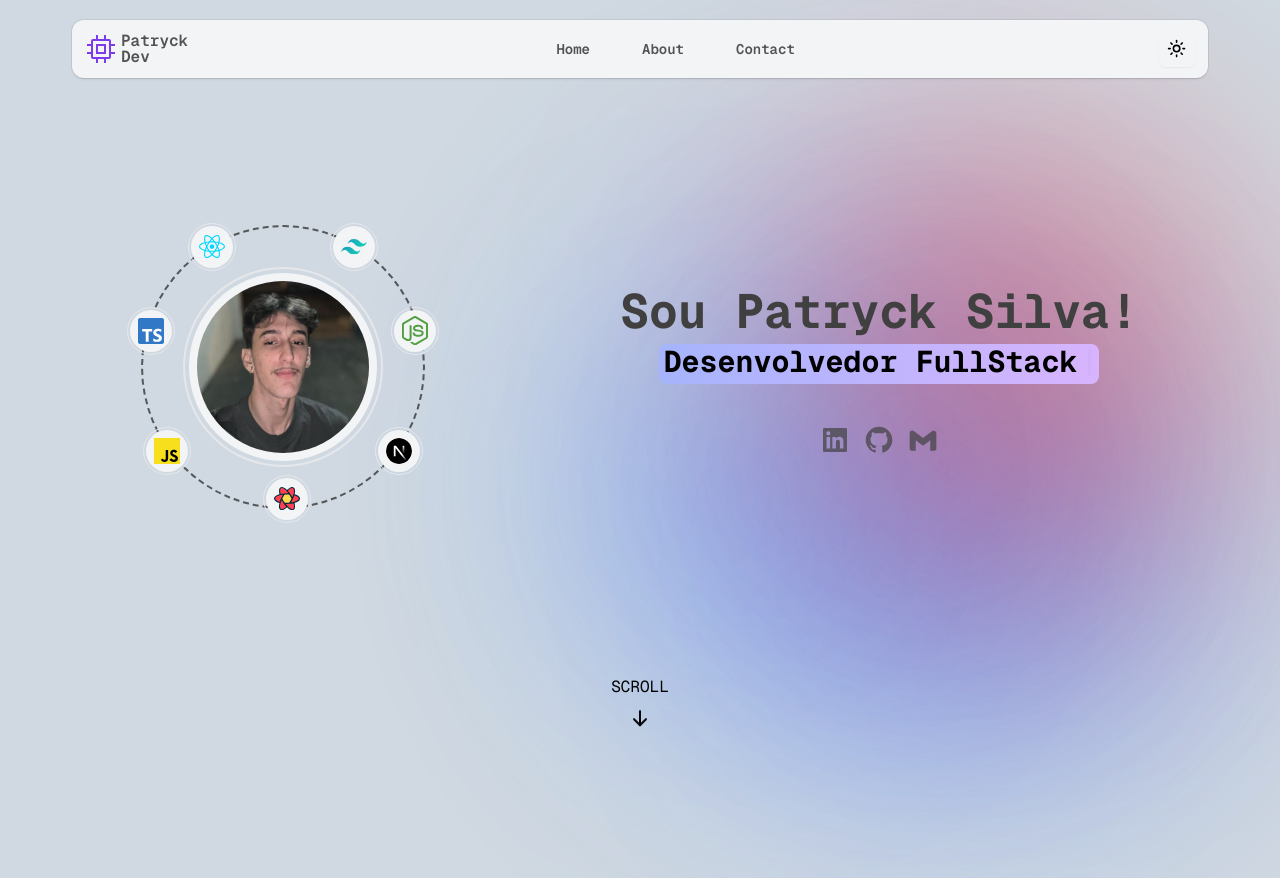
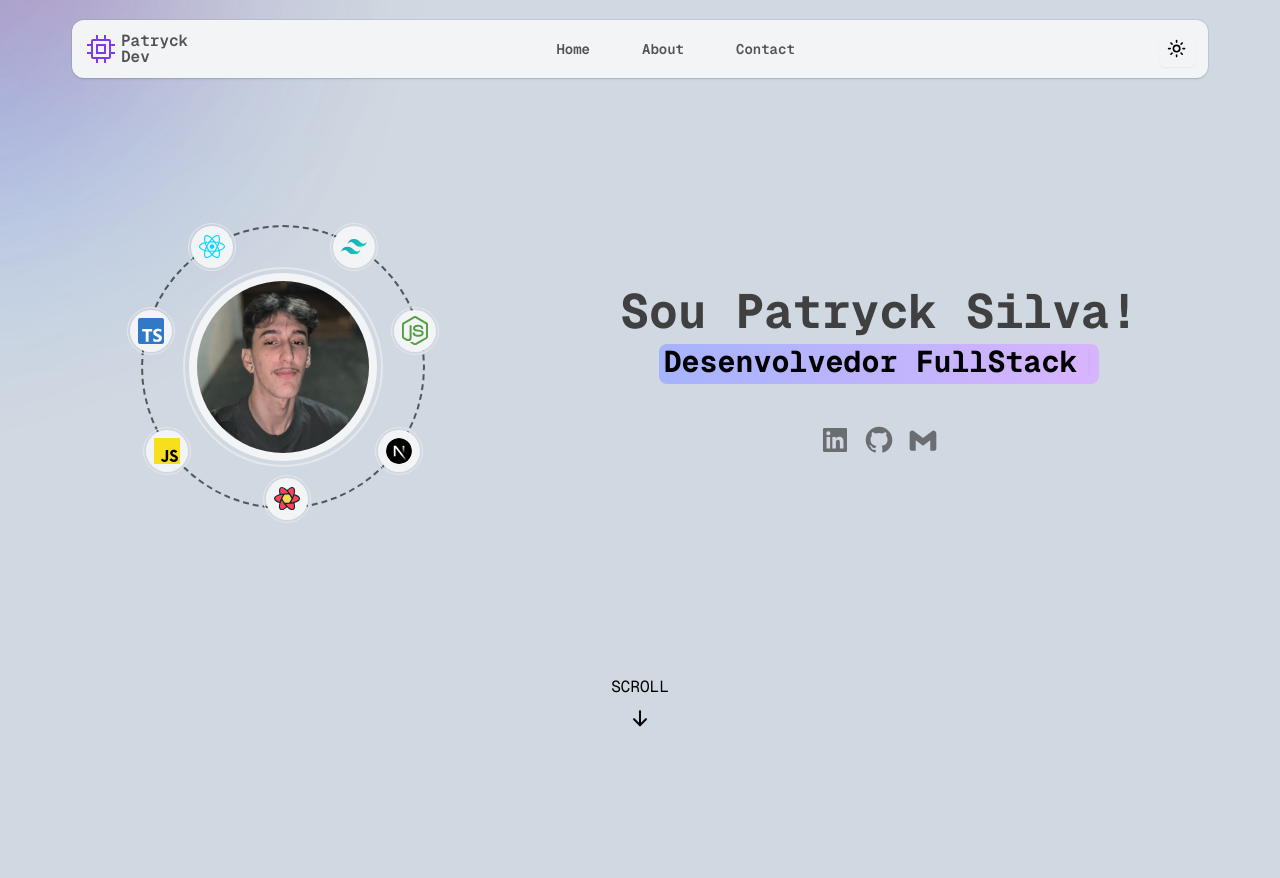
Before and after one commit to PatryckSilva/portfolio, a Next.js app: page / in a window 1280 px wide. Built offline with nearby package versions, Linux system fonts and the light colour scheme.

Commit message:
feat: fazendo fundo se mexer com o mouse

```diff
--- a/src/app/layout.tsx
+++ b/src/app/layout.tsx
@@ -3,9 +3,9 @@ import type { Metadata } from "next";
 import "@/styles/globals.scss";
 import Providers from "@/providers";
 import { ReactElement } from "react";
-import EllipseBackground from "@/components/Backgrounds/EllipseBackground";
 import MainTemplate from "@/template";
 import { AOSInit } from "@/aos";
+import MovingEllipseBackground from "@/components/Backgrounds/EllipseBackground";
 
 export const metadata: Metadata = {
   title: "Create Next App",
@@ -24,7 +24,7 @@ export default function RootLayout({
         className={`relative min-h-dvh bg-background font-sans antialiased `}
       >
         <aside className={`fixed -right-10 -top-10 z-[-1] opacity-90`}>
-          <EllipseBackground />
+          <MovingEllipseBackground />
         </aside>
 
         <Providers>
--- a/src/components/Backgrounds/EllipseBackground/index.tsx
+++ b/src/components/Backgrounds/EllipseBackground/index.tsx
@@ -1,177 +1,181 @@
+"use client";
+import useMousePosition from "@/hooks/useMousePosition";
+
 const EllipseBackground = () => {
   return (
     <svg
-      width="1020"
-      height="1068"
-      viewBox="0 0 1020 1068"
+      width={1440}
+      height={1080}
+      viewBox="0 0 1440 1080"
       fill="none"
       xmlns="http://www.w3.org/2000/svg"
     >
-      <g filter="url(#filter0_f_856_18)">
+      <g clipPath="url(#clip0_856_6)">
+        <g filter="url(#filter0_f_856_6)">
           <circle
-          cx="576.5"
-          cy="511.5"
-          r="276.5"
-          fill="url(#paint0_radial_856_18)"
-          fillOpacity="0.57"
+            cx={856.5}
+            cy={498.5}
+            r={276.5}
+            fill="url(#paint0_radial_856_6)"
+            fillOpacity={0.57}
           />
         </g>
-      <g filter="url(#filter1_f_856_18)">
+        <g filter="url(#filter1_f_856_6)">
           <circle
-          cx="714"
-          cy="599"
-          r="209"
-          fill="url(#paint1_radial_856_18)"
-          fillOpacity="0.28"
+            cx={994}
+            cy={586}
+            r={209}
+            fill="url(#paint1_radial_856_6)"
+            fillOpacity={0.28}
           />
         </g>
-      <g filter="url(#filter2_f_856_18)">
+        <g filter="url(#filter2_f_856_6)">
           <ellipse
-          cx="699.5"
-          cy="410"
-          rx="234.5"
-          ry="235"
-          fill="url(#paint2_radial_856_18)"
-          fillOpacity="0.39"
+            cx={979.5}
+            cy={397}
+            rx={234.5}
+            ry={235}
+            fill="url(#paint2_radial_856_6)"
+            fillOpacity={0.39}
           />
         </g>
-      <g filter="url(#filter3_f_856_18)">
+        <g filter="url(#filter3_f_856_6)">
           <circle
-          cx="425"
-          cy="540"
-          r="165"
-          fill="url(#paint3_radial_856_18)"
-          fillOpacity="0.13"
+            cx={705}
+            cy={527}
+            r={165}
+            fill="url(#paint3_radial_856_6)"
+            fillOpacity={0.13}
           />
+        </g>
       </g>
       <defs>
         <filter
-          id="filter0_f_856_18"
-          x="40"
-          y="-25"
-          width="1073"
-          height="1073"
+          id="filter0_f_856_6"
+          x={320}
+          y={-38}
+          width={1073}
+          height={1073}
           filterUnits="userSpaceOnUse"
           colorInterpolationFilters="sRGB"
         >
-          <feFlood floodOpacity="0" result="BackgroundImageFix" />
-          <feBlend
-            mode="normal"
-            in="SourceGraphic"
-            in2="BackgroundImageFix"
-            result="shape"
-          />
+          <feFlood floodOpacity={0} result="BackgroundImageFix" />
+          <feBlend in="SourceGraphic" in2="BackgroundImageFix" result="shape" />
           <feGaussianBlur
-            stdDeviation="130"
-            result="effect1_foregroundBlur_856_18"
+            stdDeviation={130}
+            result="effect1_foregroundBlur_856_6"
           />
         </filter>
         <filter
-          id="filter1_f_856_18"
-          x="245"
-          y="130"
-          width="938"
-          height="938"
+          id="filter1_f_856_6"
+          x={525}
+          y={117}
+          width={938}
+          height={938}
           filterUnits="userSpaceOnUse"
           colorInterpolationFilters="sRGB"
         >
-          <feFlood floodOpacity="0" result="BackgroundImageFix" />
-          <feBlend
-            mode="normal"
-            in="SourceGraphic"
-            in2="BackgroundImageFix"
-            result="shape"
-          />
+          <feFlood floodOpacity={0} result="BackgroundImageFix" />
+          <feBlend in="SourceGraphic" in2="BackgroundImageFix" result="shape" />
           <feGaussianBlur
-            stdDeviation="130"
-            result="effect1_foregroundBlur_856_18"
+            stdDeviation={130}
+            result="effect1_foregroundBlur_856_6"
           />
         </filter>
         <filter
-          id="filter2_f_856_18"
-          x="205"
-          y="-85"
-          width="989"
-          height="990"
+          id="filter2_f_856_6"
+          x={485}
+          y={-98}
+          width={989}
+          height={990}
           filterUnits="userSpaceOnUse"
           colorInterpolationFilters="sRGB"
         >
-          <feFlood floodOpacity="0" result="BackgroundImageFix" />
-          <feBlend
-            mode="normal"
-            in="SourceGraphic"
-            in2="BackgroundImageFix"
-            result="shape"
-          />
+          <feFlood floodOpacity={0} result="BackgroundImageFix" />
+          <feBlend in="SourceGraphic" in2="BackgroundImageFix" result="shape" />
           <feGaussianBlur
-            stdDeviation="130"
-            result="effect1_foregroundBlur_856_18"
+            stdDeviation={130}
+            result="effect1_foregroundBlur_856_6"
           />
         </filter>
         <filter
-          id="filter3_f_856_18"
-          x="0"
-          y="115"
-          width="850"
-          height="850"
+          id="filter3_f_856_6"
+          x={280}
+          y={102}
+          width={850}
+          height={850}
           filterUnits="userSpaceOnUse"
           colorInterpolationFilters="sRGB"
         >
-          <feFlood floodOpacity="0" result="BackgroundImageFix" />
-          <feBlend
-            mode="normal"
-            in="SourceGraphic"
-            in2="BackgroundImageFix"
-            result="shape"
-          />
+          <feFlood floodOpacity={0} result="BackgroundImageFix" />
+          <feBlend in="SourceGraphic" in2="BackgroundImageFix" result="shape" />
           <feGaussianBlur
-            stdDeviation="130"
-            result="effect1_foregroundBlur_856_18"
+            stdDeviation={130}
+            result="effect1_foregroundBlur_856_6"
           />
         </filter>
         <radialGradient
-          id="paint0_radial_856_18"
-          cx="0"
-          cy="0"
-          r="1"
+          id="paint0_radial_856_6"
+          cx={0}
+          cy={0}
+          r={1}
           gradientUnits="userSpaceOnUse"
-          gradientTransform="translate(576.5 511.5) rotate(90) scale(276.5)"
+          gradientTransform="rotate(90 179 677.5) scale(276.5)"
         >
           <stop stopColor="#6599FF" />
         </radialGradient>
         <radialGradient
-          id="paint1_radial_856_18"
-          cx="0"
-          cy="0"
-          r="1"
+          id="paint1_radial_856_6"
+          cx={0}
+          cy={0}
+          r={1}
           gradientUnits="userSpaceOnUse"
-          gradientTransform="translate(714 599) rotate(90) scale(209)"
+          gradientTransform="matrix(0 209 -209 0 994 586)"
         >
           <stop stopColor="#0047FF" />
         </radialGradient>
         <radialGradient
-          id="paint2_radial_856_18"
-          cx="0"
-          cy="0"
-          r="1"
+          id="paint2_radial_856_6"
+          cx={0}
+          cy={0}
+          r={1}
           gradientUnits="userSpaceOnUse"
-          gradientTransform="translate(699.5 410) rotate(90) scale(235 234.5)"
+          gradientTransform="matrix(0 235 -234.5 0 979.5 397)"
         >
-          <stop stopColor="#FF0000" />
+          <stop stopColor="red" />
         </radialGradient>
         <radialGradient
-          id="paint3_radial_856_18"
-          cx="0"
-          cy="0"
-          r="1"
+          id="paint3_radial_856_6"
+          cx={0}
+          cy={0}
+          r={1}
           gradientUnits="userSpaceOnUse"
-          gradientTransform="translate(425 540) rotate(90) scale(165)"
+          gradientTransform="rotate(90 89 616) scale(165)"
         >
           <stop stopColor="#0057FF" />
         </radialGradient>
+        <clipPath id="clip0_856_6">
+          <path fill="#fff" d="M0 0H1440V1080H0z" />
+        </clipPath>
       </defs>
     </svg>
   );
 };
 
-export default EllipseBackground;
+const MovingEllipseBackground = () => {
+  const { x, y } = useMousePosition();
+  const svgWidth = 1440; // Largura do SVG
+  const svgHeight = 1080; // Altura do SVG
+  return (
+    <aside
+      className="fixed -top-10 right-28 z-[-1] opacity-70"
+      style={{
+        transform: `translate(${x - svgWidth / 2}px, ${y - svgHeight / 2}px)`,
+      }}
+    >
+      <EllipseBackground />
+    </aside>
+  );
+};
+
+export default MovingEllipseBackground;
--- /dev/null
+++ b/src/hooks/useMousePosition.ts
@@ -0,0 +1,24 @@
+import { useEffect, useState } from "react";
+
+const useMousePosition = () => {
+  const [mousePosition, setMousePosition] = useState({ x: 0, y: 0 });
+
+  useEffect(() => {
+    const handleMouseMove = (event: any) => {
+      setMousePosition({
+        x: event.clientX,
+        y: event.clientY,
+      });
+    };
+
+    window.addEventListener("mousemove", handleMouseMove);
+
+    return () => {
+      window.removeEventListener("mousemove", handleMouseMove);
+    };
+  }, []);
+
+  return mousePosition;
+};
+
+export default useMousePosition;
```
Lines whose indentation alone changed are shown as unchanged.
